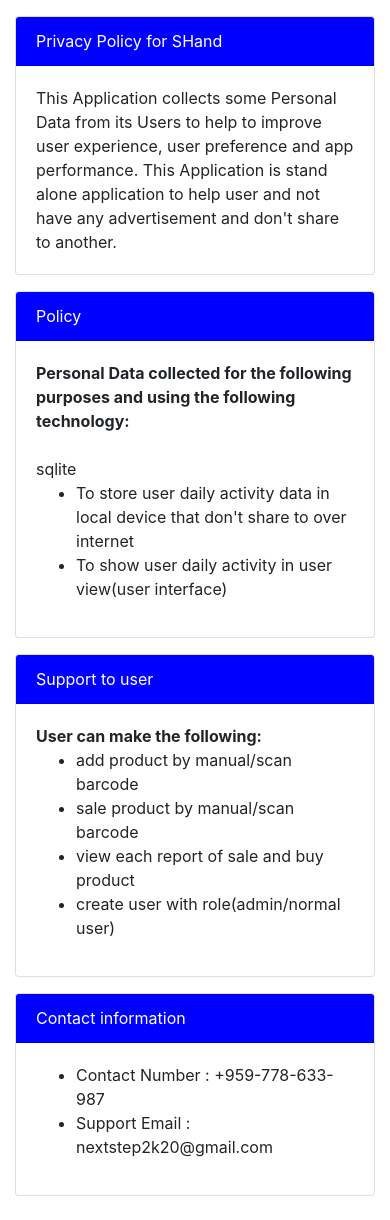
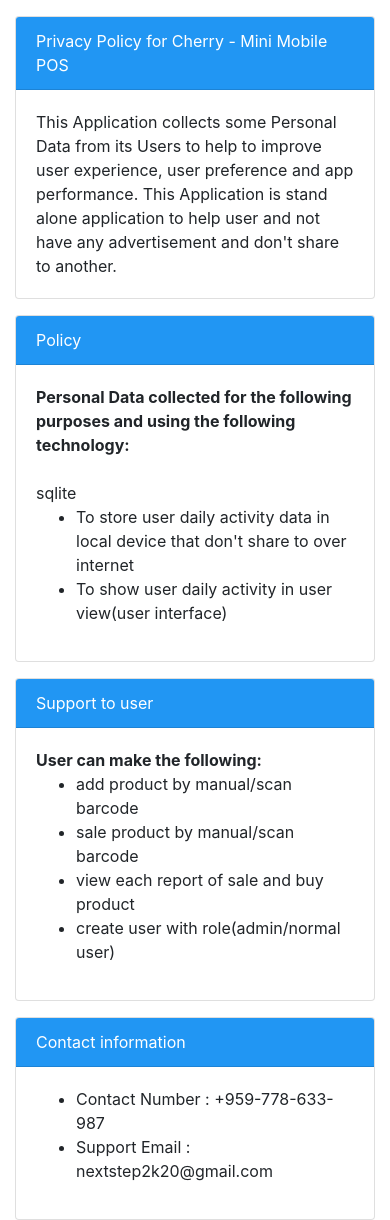
Before and after one commit to nextstepmm/nextstepmm.github.io, a plain HTML site: page privacy_policy/cherry_mini_mobile_pos.html in a window 390 px wide. Before the commit the page ends 1196 px from the top, so only its background shows below. Drawn offline with nearby package versions, Linux system fonts and the light colour scheme.

Commit message:
modify cherry mini mobile pos

```diff
--- a/privacy_policy/shand.html
+++ b/privacy_policy/cherry_mini_mobile_pos.html
@@ -2,7 +2,7 @@
 <html lang="en">
 
 <head>
-    <title>SHand Privacy Policy</title>
+    <title>Cherry - Mini Mobile POS, Privacy Policy</title>
     <meta charset="utf-8">
     <meta name="viewport" content="width=device-width, initial-scale=1">
     <link rel="stylesheet" href="https://maxcdn.bootstrapcdn.com/bootstrap/4.5.2/css/bootstrap.min.css">
@@ -14,7 +14,8 @@
 <body>
     <div class="container-fluid">
         <div class="card" style="margin-top: 16px;">
-            <div class="card-header" style="background-color: blue;color: white;">Privacy Policy for SHand</div>
+            <div class="card-header" style="background-color: #2196F3;color: white;">Privacy Policy for Cherry - Mini
+                Mobile POS</div>
             <div class="card-body">
                 This Application collects some Personal Data from its Users to help to improve user
                 experience, user preference and app performance. This Application is stand alone application to help
@@ -24,7 +25,7 @@
         </div>
 
         <div class="card" style="margin-top: 16px;">
-            <div class="card-header" style="background-color: blue;color: white;">Policy</div>
+            <div class="card-header" style="background-color: #2196F3;color: white;">Policy</div>
             <div class="card-body">
                 <b>Personal Data collected for the following purposes and using the following technology:</b><br><br>
                 sqlite
@@ -32,16 +33,11 @@
                     <li>To store user daily activity data in local device that don't share to over internet</li>
                     <li>To show user daily activity in user view(user interface)</li>
                 </ul>
-                <!--         <br>
-        csv
-        <ul>
-          <li>To view usage data in CSV format</li>
-        </ul> -->
             </div>
         </div>
 
         <div class="card" style="margin-top: 16px;">
-            <div class="card-header" style="background-color: blue;color: white;">Support to user</div>
+            <div class="card-header" style="background-color: #2196F3;color: white;">Support to user</div>
             <div class="card-body">
                 <b>User can make the following:</b><br>
                 <ul>
@@ -54,7 +50,7 @@
         </div>
 
         <div class="card" style="margin-top: 16px;">
-            <div class="card-header" style="background-color: blue;color: white;">Contact information</div>
+            <div class="card-header" style="background-color: #2196F3;color: white;">Contact information</div>
             <div class="card-body">
                 <ul>
                     <li>Contact Number : +959-778-633-987</li>
```
